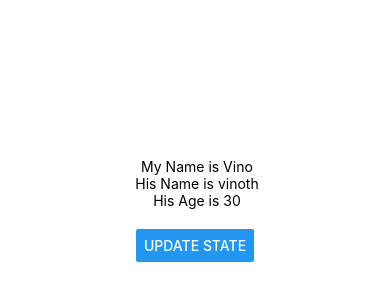
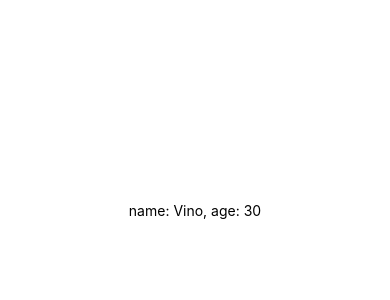
Before and after one commit to vinothsmart/reactnativetutorial, a React Native app: screen / in a window 390 px wide. Shown: the part 212-512 px from the top of the page. Built offline with nearby package versions, Linux system fonts and the light colour scheme.

Commit message:
name and age state added

```diff
--- a/App.js
+++ b/App.js
@@ -4,21 +4,25 @@ import { StyleSheet, Text, View, Button } from 'react-native';
 export default function App() {
 
   const [name, setName] = useState('Vino');
-  const [person, setPerson] = useState({ name: 'vinoth', age: 30 });
+  const [age, setAge] = useState(30);
+  // const [person, setPerson] = useState({ name: 'vinoth', age: 30 });
 
-  const clickHandler = () => {
-    setName('Kanna');
-    setPerson({name:'Alamelu', age: 25})
-  }
+  // const clickHandler = () => {
+  //   setName('Kanna');
+  //   setPerson({name:'Alamelu', age: 25})
+  // }
 
   return (
     <View style={styles.container}>
-      <Text> My Name is {name}</Text>
+      <Text>
+        name: {name}, age: {age}
+      </Text>
+      {/* <Text> My Name is {name}</Text>
       <Text> His Name is {person.name}</Text>
       <Text> His Age is {person.age}</Text>
       <View style={styles.buttonContainer}>
         <Button title='update state' onPress={clickHandler} />
-      </View>
+      </View> */}
     </View>
   );
 }
@@ -30,7 +34,7 @@ const styles = StyleSheet.create({
     alignItems: 'center',
     justifyContent: 'center',
   },
-  buttonContainer:{
-    marginTop:20
-  }
+  // buttonContainer:{
+  //   marginTop:20
+  // }
 });
```
